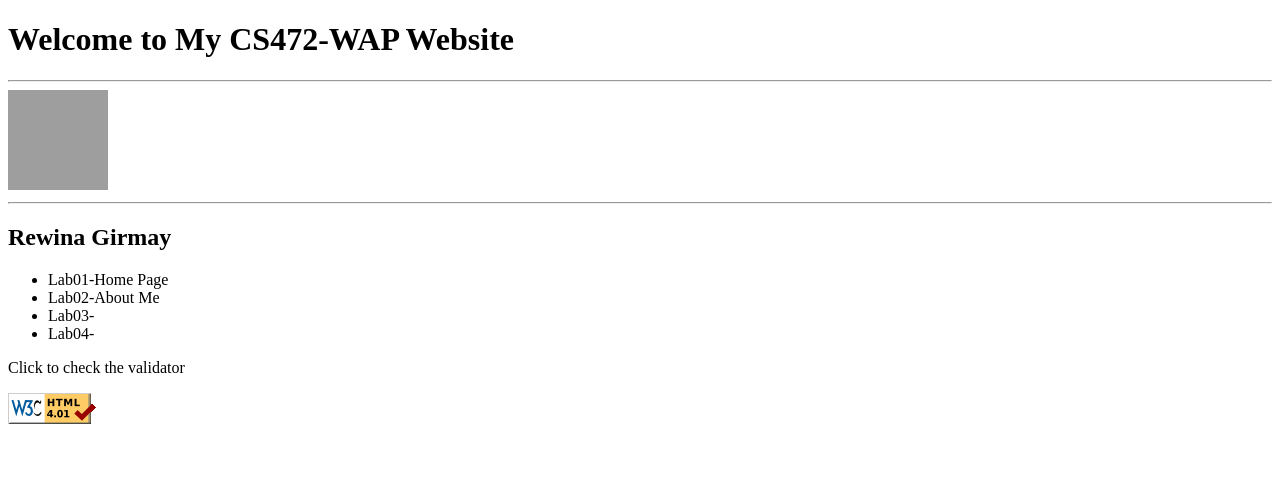
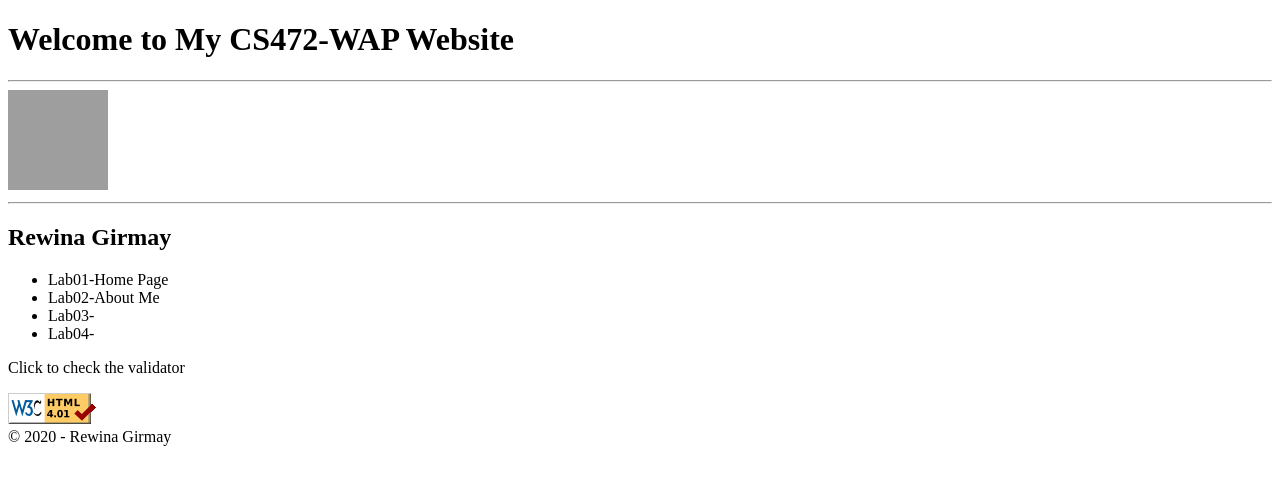
Before and after one commit to Rewina-Girmay/CS472-wap, a plain HTML site: page index.html in a window 1280 px wide. Drawn offline with Linux system fonts and the light colour scheme; grey boxes are pictures that could not be loaded.

Commit message:
second commit

```diff
--- a/index.html
+++ b/index.html
@@ -22,6 +22,12 @@
    <a href="https://validator.w3.org/check?uri=referer">
        <img src="./images/valid-html401.png" alt="validor logo"/>
    </a>
+
+   <footer>
+       <div>
+         &copy; 2020 - Rewina Girmay
+       </div>
+  </footer>
   </body>
 
 
```
